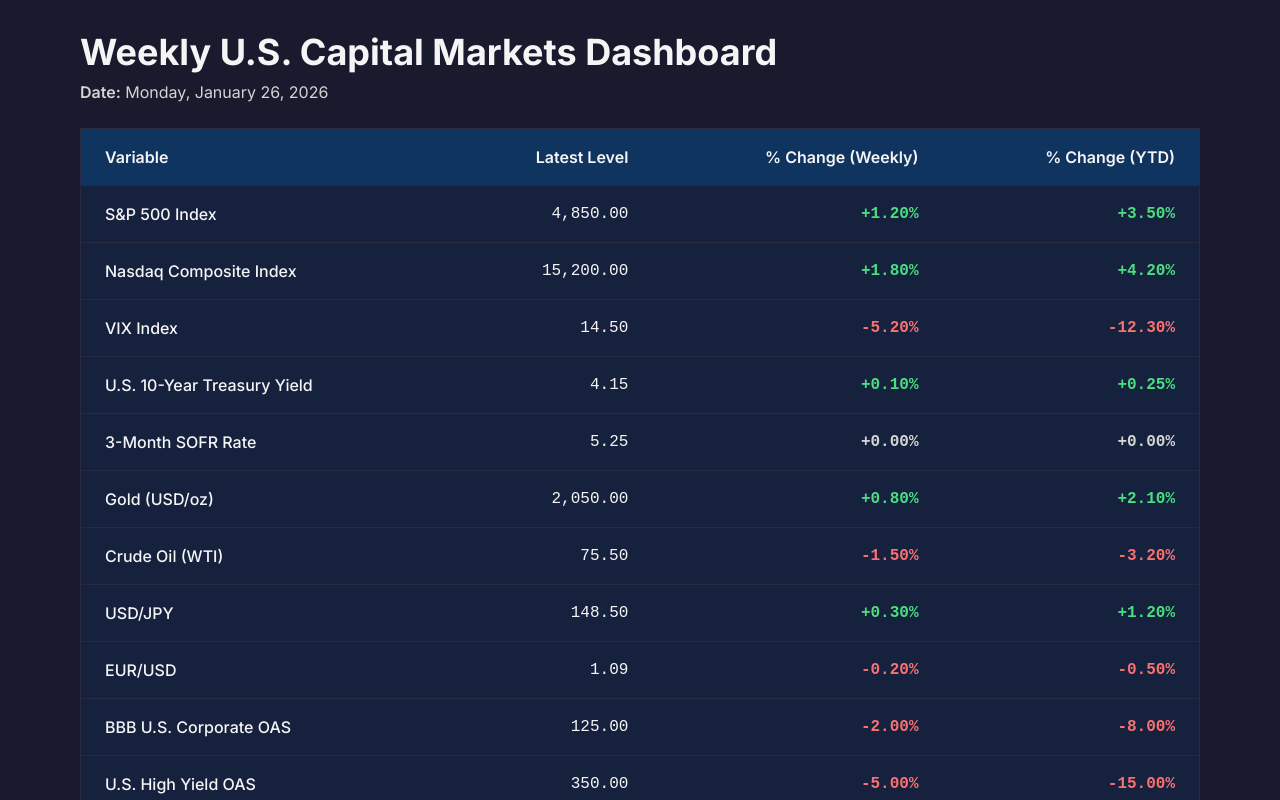
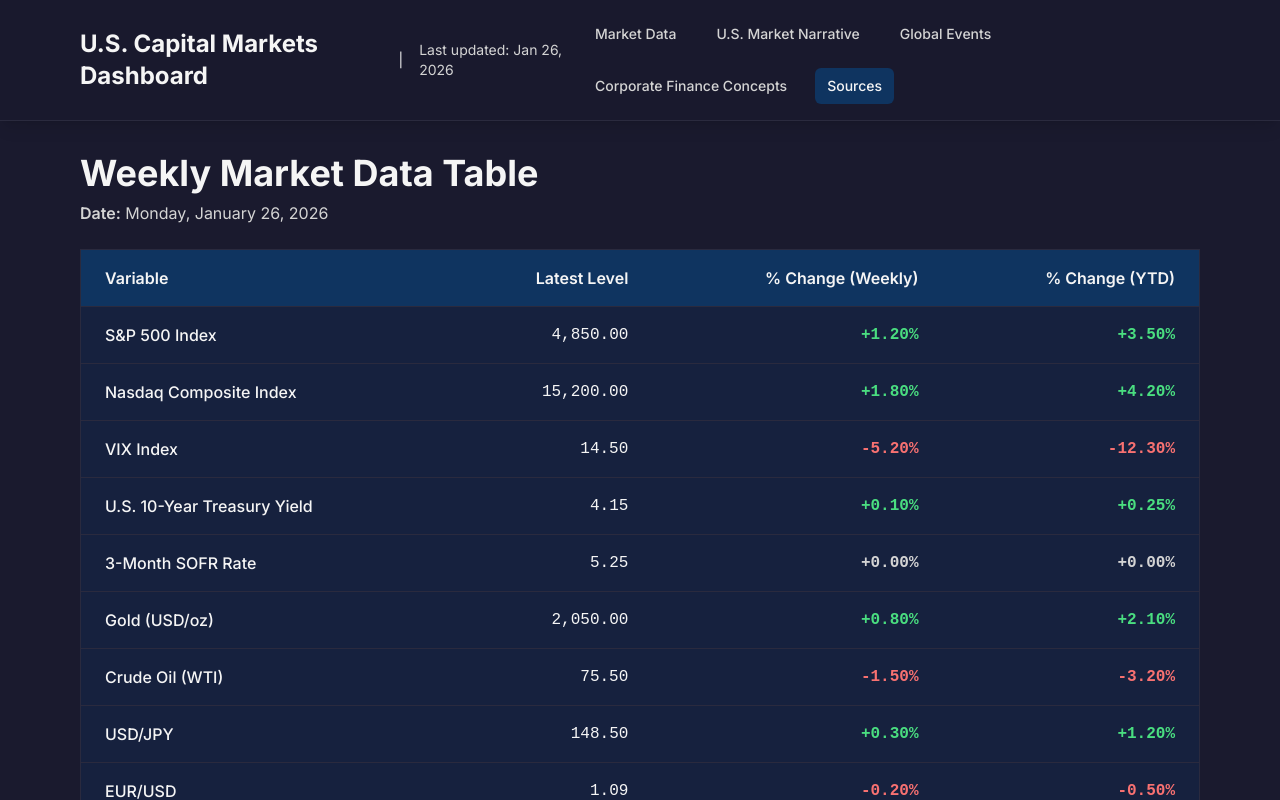
Before and after one commit to poojalohit/Weekly-Capital-Markets, a React (Vite) app: page / in a window 1280 px wide. Shown: the top 800 px of the page. Built offline with nearby package versions, Linux system fonts and the light colour scheme.

Commit message:
Add navigation menu, remove Part numbers from titles, add last updated timestamp

```diff
--- a/src/App.tsx
+++ b/src/App.tsx
@@ -1,4 +1,5 @@
 import { useState } from 'react';
+import Navigation from './components/Navigation';
 import MarketDataTable from './components/MarketDataTable';
 import USMarketNarrative from './components/USMarketNarrative';
 import GlobalEvents from './components/GlobalEvents';
@@ -11,6 +12,7 @@ function App() {
 
   return (
     <div className="min-h-screen bg-primary">
+      <Navigation lastUpdated={dashboardData.date} />
       <div className="container mx-auto px-4 py-8 max-w-6xl">
         <MarketDataTable
           data={dashboardData.marketData}
--- a/src/components/CorporateFinanceConcepts.tsx
+++ b/src/components/CorporateFinanceConcepts.tsx
@@ -6,8 +6,8 @@ interface CorporateFinanceConceptsProps {
 
 export default function CorporateFinanceConcepts({ concepts }: CorporateFinanceConceptsProps) {
   return (
-    <section className="mb-12">
-      <h2 className="text-3xl font-bold mb-6 text-text-primary">Part 4 — Corporate Finance Concepts</h2>
+    <section id="corporate-finance" className="mb-12 scroll-mt-20">
+      <h2 className="text-3xl font-bold mb-6 text-text-primary">Corporate Finance Concepts</h2>
       <div className="space-y-6">
         {concepts.map((concept, index) => (
           <div key={index} className="bg-secondary border border-border rounded-lg p-6">
--- a/src/components/GlobalEvents.tsx
+++ b/src/components/GlobalEvents.tsx
@@ -55,8 +55,8 @@ export default function GlobalEvents({ content }: GlobalEventsProps) {
   };
 
   return (
-    <section className="mb-12">
-      <h2 className="text-3xl font-bold mb-6 text-text-primary">Part 3 — Global Events Affecting U.S. Markets</h2>
+    <section id="global-events" className="mb-12 scroll-mt-20">
+      <h2 className="text-3xl font-bold mb-6 text-text-primary">Global Events Affecting U.S. Markets</h2>
       <div className="bg-secondary border border-border rounded-lg p-8">
         <div className="prose prose-invert max-w-none">
           {formatText(content)}
--- a/src/components/MarketDataTable.tsx
+++ b/src/components/MarketDataTable.tsx
@@ -27,9 +27,9 @@ export default function MarketDataTable({ data, date, interpretation }: MarketDa
   };
 
   return (
-    <section className="mb-12">
+    <section id="market-data" className="mb-12 scroll-mt-20">
       <div className="mb-6">
-        <h1 className="text-4xl font-bold mb-2">Weekly U.S. Capital Markets Dashboard</h1>
+        <h2 className="text-4xl font-bold mb-2">Weekly Market Data Table</h2>
         <p className="text-text-secondary">
           <span className="font-semibold">Date:</span> {new Date(date).toLocaleDateString('en-US', {
             weekday: 'long',
--- /dev/null
+++ b/src/components/Navigation.tsx
@@ -0,0 +1,90 @@
+import { useState, useEffect } from 'react';
+
+interface NavigationProps {
+  lastUpdated: string;
+}
+
+export default function Navigation({ lastUpdated }: NavigationProps) {
+  const [activeSection, setActiveSection] = useState('');
+
+  useEffect(() => {
+    const handleScroll = () => {
+      const sections = ['market-data', 'us-narrative', 'global-events', 'corporate-finance', 'sources'];
+      const scrollPosition = window.scrollY + 100;
+
+      for (const section of sections) {
+        const element = document.getElementById(section);
+        if (element) {
+          const { offsetTop, offsetHeight } = element;
+          if (scrollPosition >= offsetTop && scrollPosition < offsetTop + offsetHeight) {
+            setActiveSection(section);
+            break;
+          }
+        }
+      }
+    };
+
+    window.addEventListener('scroll', handleScroll);
+    handleScroll(); // Check on mount
+
+    return () => window.removeEventListener('scroll', handleScroll);
+  }, []);
+
+  const scrollToSection = (sectionId: string) => {
+    const element = document.getElementById(sectionId);
+    if (element) {
+      const offset = 80; // Account for fixed header
+      const elementPosition = element.getBoundingClientRect().top;
+      const offsetPosition = elementPosition + window.pageYOffset - offset;
+
+      window.scrollTo({
+        top: offsetPosition,
+        behavior: 'smooth'
+      });
+    }
+  };
+
+  const navItems = [
+    { id: 'market-data', label: 'Market Data' },
+    { id: 'us-narrative', label: 'U.S. Market Narrative' },
+    { id: 'global-events', label: 'Global Events' },
+    { id: 'corporate-finance', label: 'Corporate Finance Concepts' },
+    { id: 'sources', label: 'Sources' }
+  ];
+
+  return (
+    <nav className="sticky top-0 z-50 bg-primary/95 backdrop-blur-sm border-b border-border shadow-lg">
+      <div className="container mx-auto px-4 max-w-6xl">
+        <div className="flex flex-col md:flex-row md:items-center md:justify-between py-4 gap-4">
+          <div className="flex items-center gap-4">
+            <h1 className="text-2xl font-bold text-text-primary">U.S. Capital Markets Dashboard</h1>
+            <span className="text-sm text-text-muted hidden md:inline">|</span>
+            <span className="text-sm text-text-secondary">
+              Last updated: {new Date(lastUpdated).toLocaleDateString('en-US', {
+                month: 'short',
+                day: 'numeric',
+                year: 'numeric'
+              })}
+            </span>
+          </div>
+
+          <div className="flex flex-wrap gap-2 md:gap-4">
+            {navItems.map((item) => (
+              <button
+                key={item.id}
+                onClick={() => scrollToSection(item.id)}
+                className={`px-3 py-2 rounded-md text-sm font-medium transition-colors ${
+                  activeSection === item.id
+                    ? 'bg-accent text-text-primary'
+                    : 'text-text-secondary hover:text-text-primary hover:bg-secondary'
+                }`}
+              >
+                {item.label}
+              </button>
+            ))}
+          </div>
+        </div>
+      </div>
+    </nav>
+  );
+}
--- a/src/components/Sources.tsx
+++ b/src/components/Sources.tsx
@@ -6,8 +6,8 @@ interface SourcesProps {
 
 export default function Sources({ sources }: SourcesProps) {
   return (
-    <section className="mb-12">
-      <h2 className="text-3xl font-bold mb-6 text-text-primary">Part 5 — Source Discipline</h2>
+    <section id="sources" className="mb-12 scroll-mt-20">
+      <h2 className="text-3xl font-bold mb-6 text-text-primary">Source Discipline</h2>
       <div className="bg-secondary border border-border rounded-lg p-8">
         <div className="space-y-6">
           {sources.map((category, index) => (
--- a/src/components/USMarketNarrative.tsx
+++ b/src/components/USMarketNarrative.tsx
@@ -56,8 +56,8 @@ export default function USMarketNarrative({ narrative }: USMarketNarrativeProps)
   };
 
   return (
-    <section className="mb-12">
-      <h2 className="text-3xl font-bold mb-6 text-text-primary">Part 2 — U.S. Weekly Market Narrative</h2>
+    <section id="us-narrative" className="mb-12 scroll-mt-20">
+      <h2 className="text-3xl font-bold mb-6 text-text-primary">U.S. Weekly Market Narrative</h2>
       <div className="bg-secondary border border-border rounded-lg p-8">
         <div className="prose prose-invert max-w-none">
           {formatText(narrative)}
```
